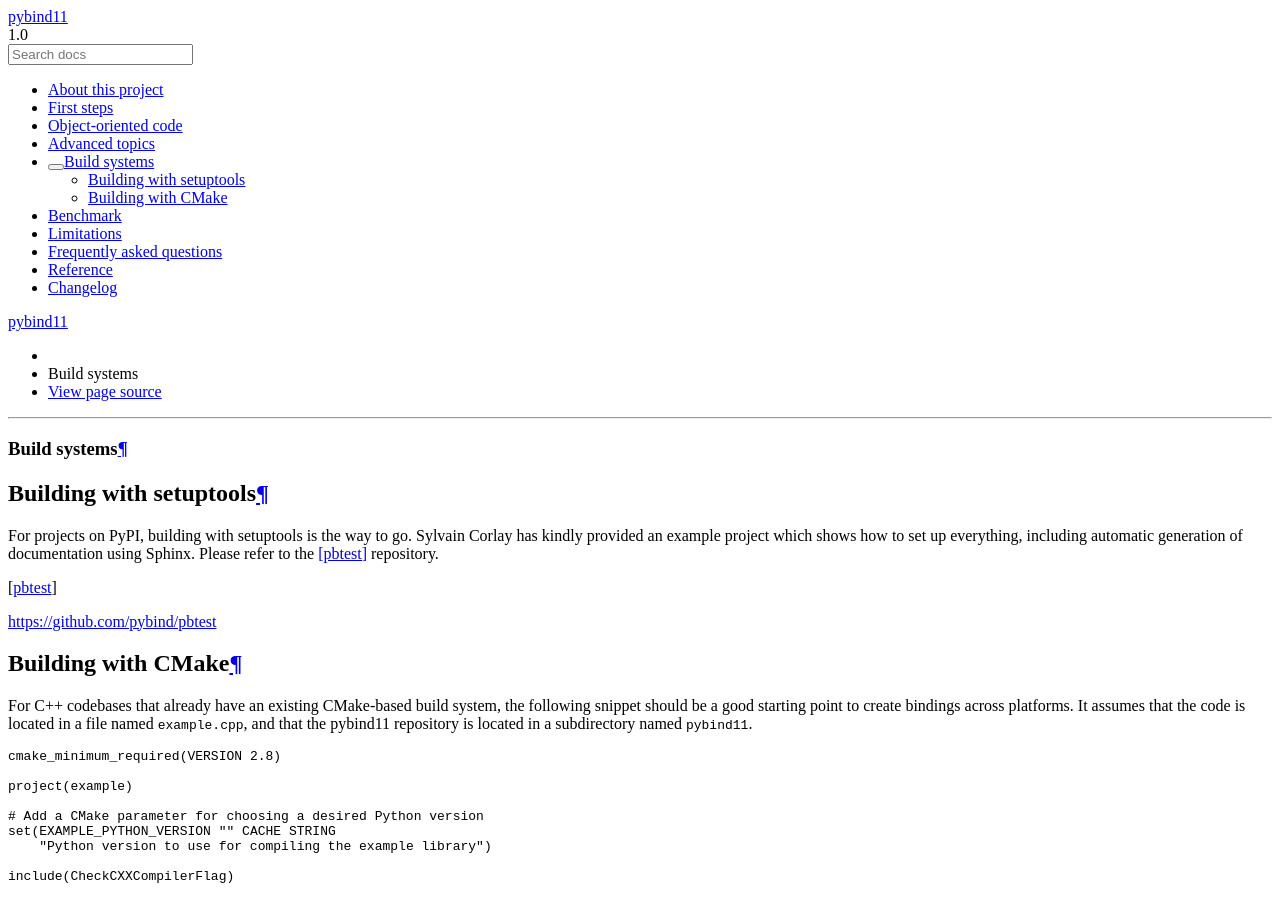
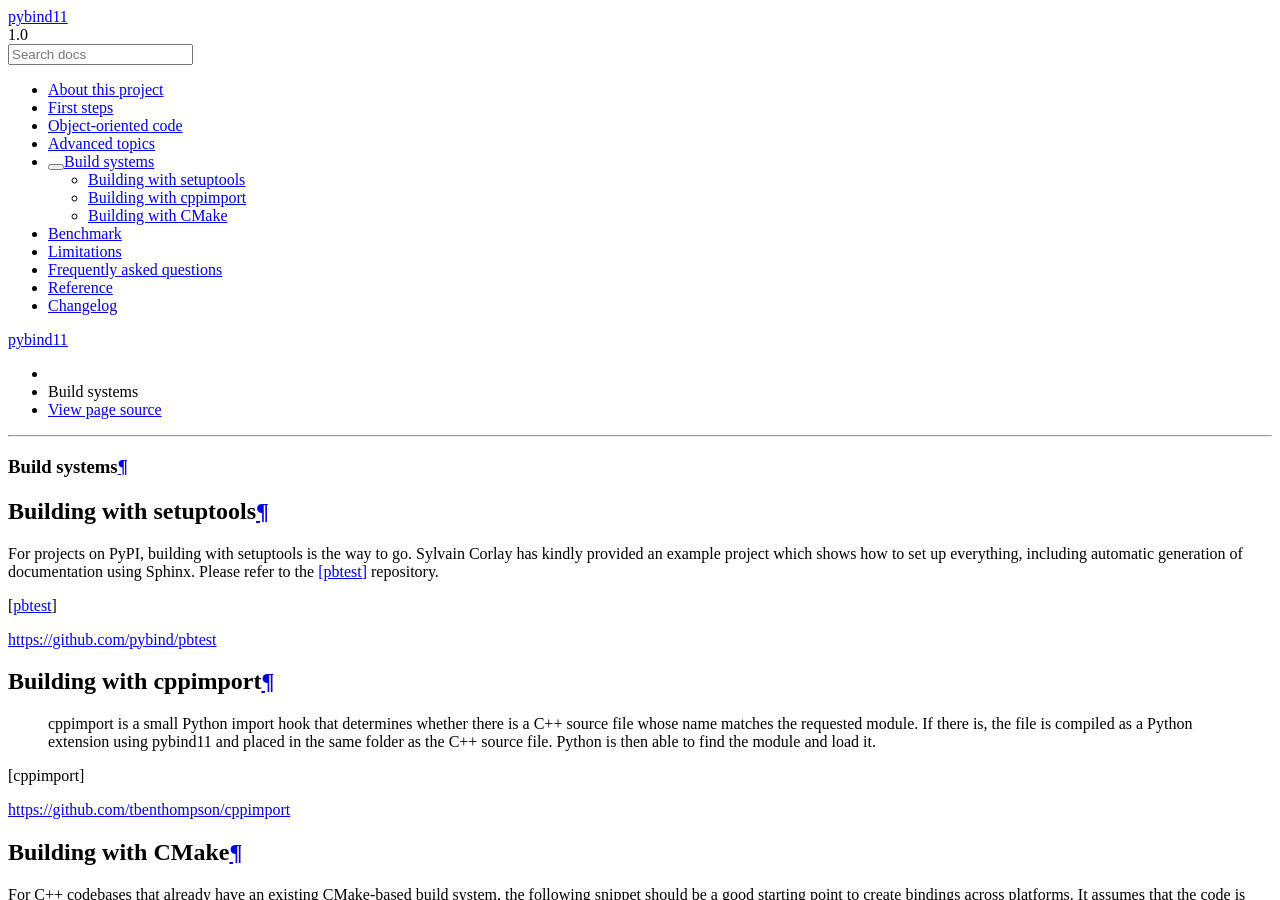
Before and after one commit to pybind/pybind11, a Sphinx documentation site: the page built from docs/compiling.rst, in a window 1280 px wide and 900 px high. Built offline with Sphinx 7.4.7 and the Read the Docs theme 2.0.0, drawn with Linux system fonts in a browser that asks for light colours.

Commit message:
minor FAQ edits, referenced cppimport project

```diff
--- a/docs/cmake.rst
+++ b/docs/compiling.rst
@@ -10,6 +10,16 @@
 the [pbtest]_ repository.
 
 .. [pbtest] https://github.com/pybind/pbtest
+
+Building with cppimport
+========================
+
+ cppimport is a small Python import hook that determines whether there is a C++
+ source file whose name matches the requested module. If there is, the file is
+ compiled as a Python extension using pybind11 and placed in the same folder as
+ the C++ source file. Python is then able to find the module and load it.
+
+.. [cppimport] https://github.com/tbenthompson/cppimport
 
 .. _cmake:
 
--- a/docs/index.rst
+++ b/docs/index.rst
@@ -16,7 +16,7 @@
    basics
    classes
    advanced
-   cmake
+   compiling
    benchmark
    limitations
    faq
```
Also changed, not shown: docs/faq.rst (+19 -18 lines).
